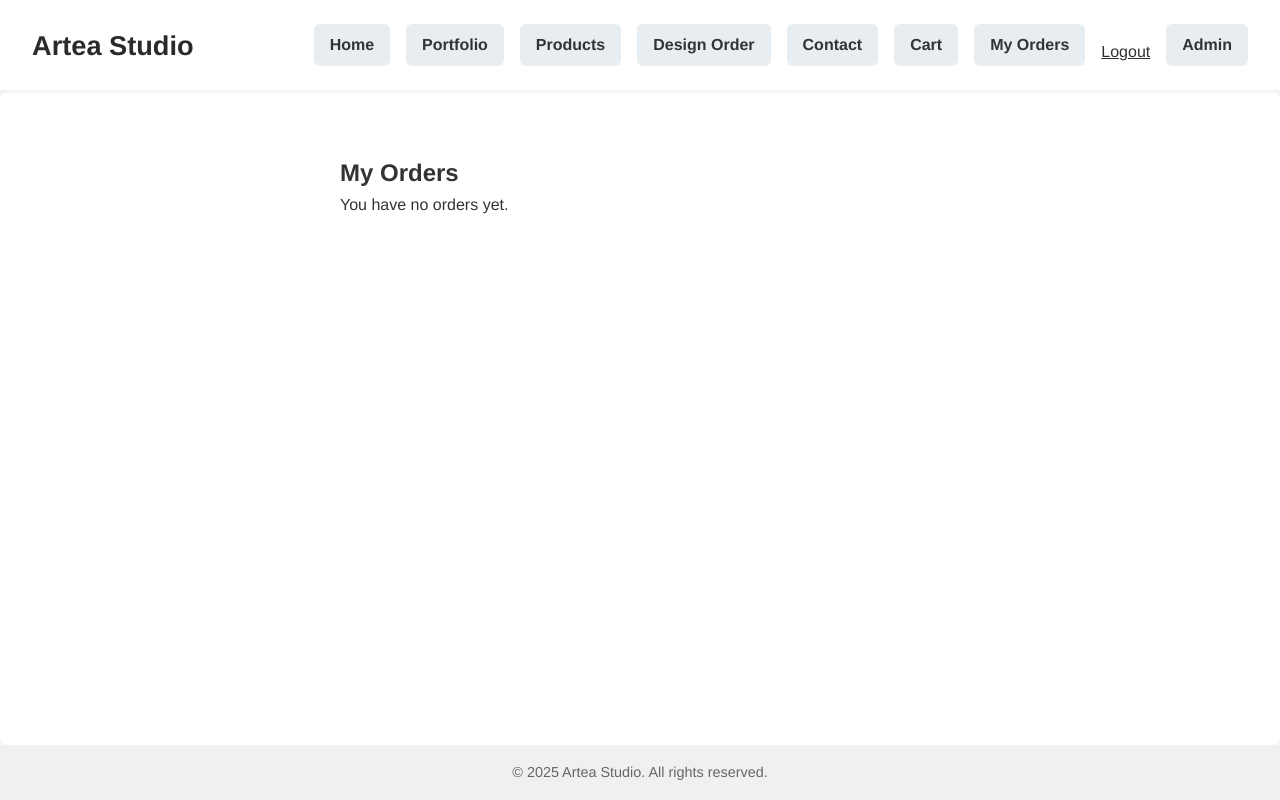
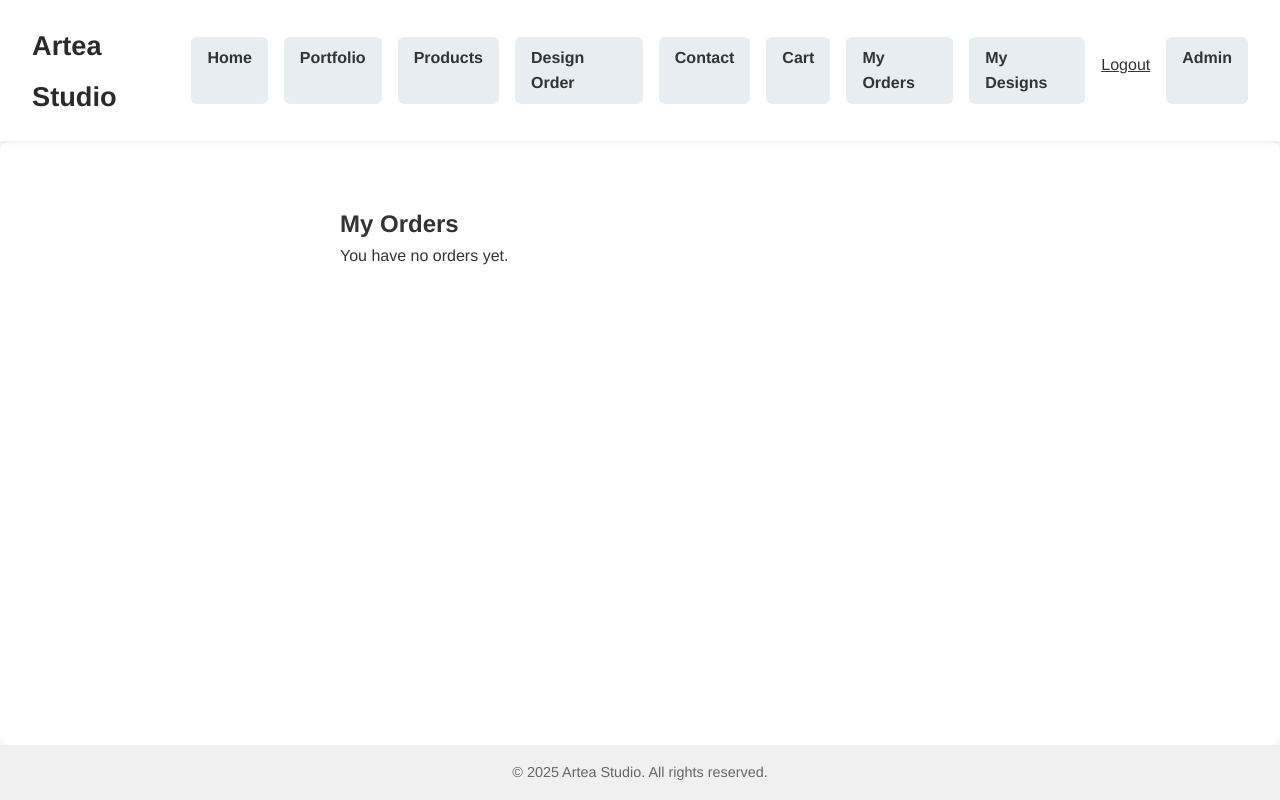
Before and after one commit to creanorcode/project_5, a Django app: page /orders/ in a window 1280 px wide. Run offline with Django 4.2, Linux system fonts and the light colour scheme; the visitor is signed in with stand-in values (Sample User, id 1); data that the repository does not hold is empty.

Commit message:
FEAT: Add customer view for completed designs.

```diff
--- a/orders/urls.py
+++ b/orders/urls.py
@@ -13,4 +13,5 @@ urlpatterns = [
     path('design/', views.design_order_view, name='design_order'),
     path('complete/success/', views.order_success, name='order_success'),
     path('webhook/', views.stripe_webhook, name='stripe_webhook'),
+    path('completed-designs/', views.my_completed_designs, name='completed_designs'),
 ]
--- a/orders/views.py
+++ b/orders/views.py
@@ -2,7 +2,7 @@ from django.shortcuts import render, redirect, get_object_or_404
 from django.contrib.auth.decorators import login_required
 from django.contrib import messages
 import stripe.error
-from .models import Order, OrderItem
+from .models import Order, OrderItem, CompletedDesign
 from cart.models import CartItem
 from .forms import DesignOrderForm
 import stripe
@@ -23,6 +23,12 @@ def design_order_view(request):
     else:
         form = DesignOrderForm()
     return render(request, 'orders/design_order.html', {'form': form})
+
+
+@login_required
+def my_completed_designs(request):
+    designs = CompletedDesign.objects.filter(order_email=request.user.email)
+    return render(request, 'orders/completed_designs.html', {'designs': designs})
 
 
 @login_required
--- a/templates/base.html
+++ b/templates/base.html
@@ -41,6 +41,7 @@
 
                     {% if user.is_authenticated %}
                         <a href="{% url 'orders:order_history' %}">My Orders</a>
+                        <a href="{% url 'orders:completed_designs' %}">My Designs</a>
                         <form method="post" action="{% url 'logout' %}" style="display:inline;">
                             {% csrf_token %}
                             <button type="submit" style="
```
Also changed, not shown: templates/orders/completed_designs.html (added, +23 -0 lines).
